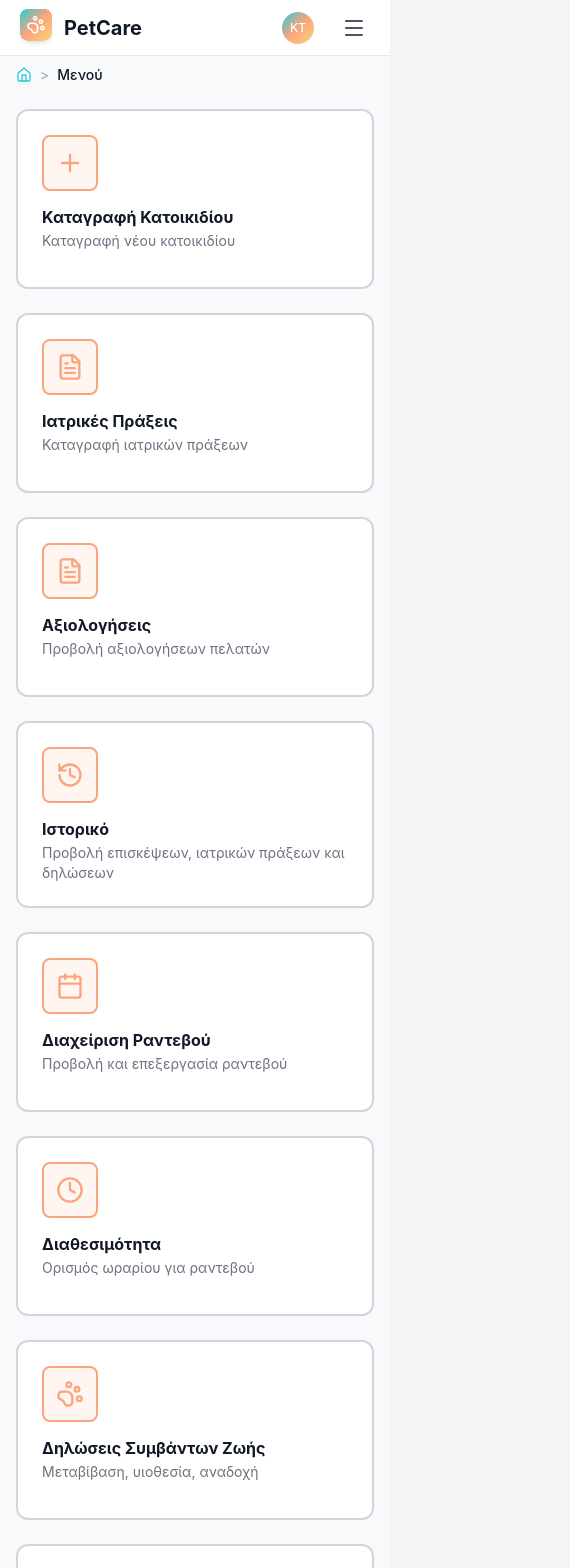
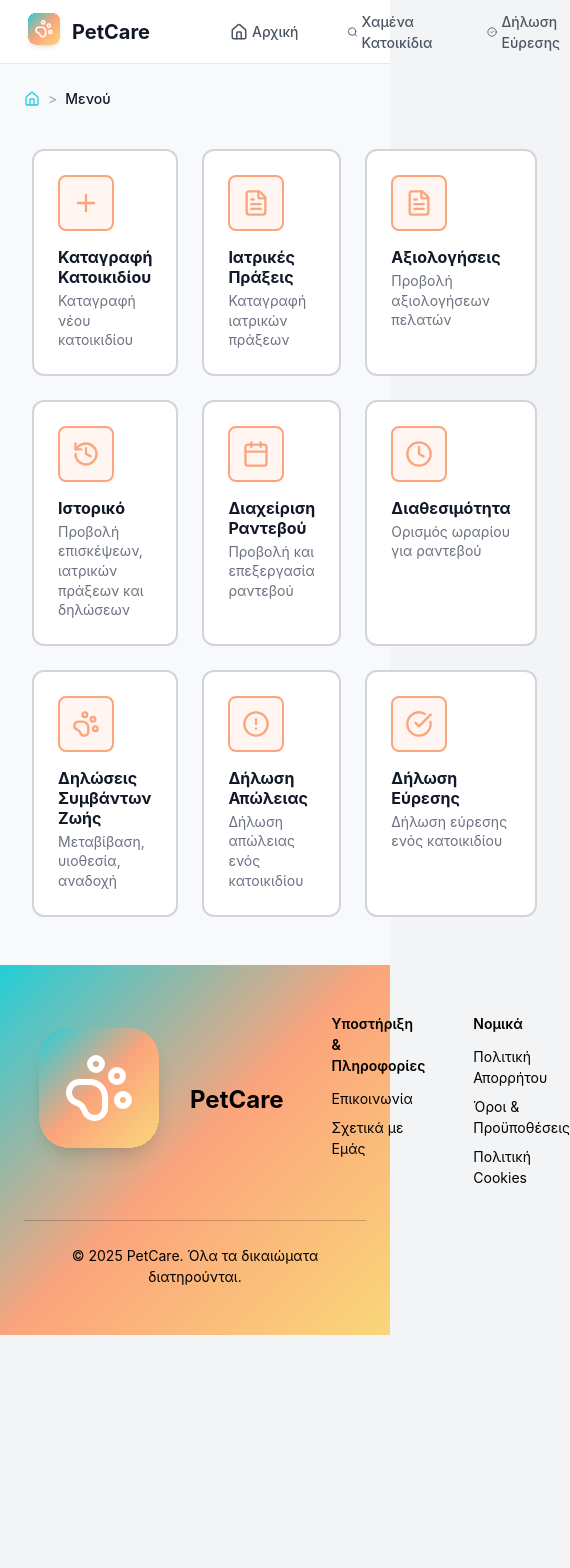
Before and after one commit to TheodoraManika/petcare, a React (Vite) app in the folder frontend/: page /vet/dashboard in a window 390 px wide. Shown: the top 1568 px of the page, 570 px wide, since content can reach past the window. After the commit the page ends 1335 px from the top, so only its background shows below. Built offline with nearby package versions, Linux system fonts and the light colour scheme.

Commit message:
removed mobile layout from everywhere

```diff
--- a/frontend/src/components/global/layout/Footer.css
+++ b/frontend/src/components/global/layout/Footer.css
@@ -14,7 +14,6 @@
   display: flex;
   justify-content: space-between;
   gap: var(--spacing-2xl);
-  flex-wrap: wrap;
 }
 
 .footer__brand {
@@ -79,20 +78,3 @@
   font-size: var(--font-size-sm);
   color: #000;
 }
-
-@media (max-width: 768px) {
-  .footer__content {
-    flex-direction: column;
-    align-items: center;
-    text-align: center;
-  }
-
-  .footer__links {
-    flex-direction: column;
-    gap: var(--spacing-lg);
-  }
-
-  .footer__link-group {
-    align-items: center;
-  }
-}
--- a/frontend/src/components/global/layout/Navbar.css
+++ b/frontend/src/components/global/layout/Navbar.css
@@ -28,6 +28,7 @@
   align-items: center;
   gap: var(--spacing-sm);
   text-decoration: none;
+  margin-right: 64px;
 }
 
 .navbar__logo-icon {
@@ -76,12 +77,6 @@
   height: 18px;
 }
 
-@media (max-width: 1024px) {
-  .navbar__nav-links {
-    display: none;
-  }
-}
-
 /* Right Section */
 .navbar__right {
   display: flex;
@@ -121,96 +116,13 @@
   color: var(--color-text-primary);
 }
 
+.navbar__profile-chevron {
+  width: 16px;
+  height: 16px;
+  color: var(--color-text-secondary);
+  transition: transform var(--transition-fast);
+}
+
 .navbar__profile-chevron--open {
   transform: rotate(180deg);
 }
-
-/* Mobile */
-.navbar__mobile-btn {
-  display: none;
-  align-items: center;
-  justify-content: center;
-  width: 40px;
-  height: 40px;
-  background: none;
-  border: none;
-  border-radius: var(--radius-md);
-  color: var(--color-text-secondary);
-  cursor: pointer;
-}
-
-.navbar__mobile-btn svg {
-  width: 24px;
-  height: 24px;
-}
-
-.navbar__mobile-menu {
-  display: none;
-  flex-direction: column;
-  padding: var(--spacing-md);
-  background-color: var(--color-bg-white);
-  border-top: 1px solid var(--color-border-light);
-}
-
-.navbar__mobile-link {
-  padding: 12px var(--spacing-md);
-  font-size: var(--font-size-md);
-  color: var(--color-text-secondary);
-  text-decoration: none;
-  border-radius: var(--radius-md);
-  transition: all var(--transition-fast);
-}
-
-.navbar__mobile-link:hover {
-  background-color: var(--color-bg-gray);
-  color: var(--color-text-primary);
-}
-
-.navbar__mobile-link {
-  display: flex;
-  align-items: center;
-  gap: var(--spacing-sm);
-}
-
-.navbar__mobile-link svg {
-  width: 18px;
-  height: 18px;
-}
-
-/* Responsive */
-@media (max-width: 1024px) {
-  .navbar__search {
-    display: none;
-  }
-
-  .navbar__profile-name {
-    display: none;
-  }
-}
-
-@media (max-width: 640px) {
-  .navbar {
-    height: 56px;
-  }
-
-  .navbar__container {
-    padding: 0 var(--spacing-md);
-  }
-
-  .navbar__profile-btn {
-    padding: 4px;
-    border: none;
-  }
-
-  .navbar__profile-chevron {
-    display: none;
-  }
-
-  .navbar__mobile-btn {
-    display: flex;
-  }
-
-  .navbar__mobile-menu {
-    display: flex;
-  }
-}
--- a/frontend/src/components/global/layout/Navbar.jsx
+++ b/frontend/src/components/global/layout/Navbar.jsx
@@ -1,6 +1,6 @@
 import React, { useState } from 'react';
 import { Link } from 'react-router-dom';
-import { Menu, X, ChevronDown, Home, Search, CheckCircle2, Stethoscope, Info } from 'lucide-react';
+import { ChevronDown, Home, Search, CheckCircle2, Stethoscope, Info, Menu } from 'lucide-react';
 import { ROUTES } from '../../../utils/constants';
 import Avatar from '../ui/Avatar';
 import './Navbar.css';
@@ -9,7 +9,6 @@ import './Navbar.css';
  * Navbar component
  */
 const Navbar = () => {
-  const [isMobileMenuOpen, setIsMobileMenuOpen] = useState(false);
   const [isProfileOpen, setIsProfileOpen] = useState(false);
 
   // Get user data from localStorage or use default
@@ -33,10 +32,6 @@ const Navbar = () => {
   };
 
   const user = getUserData();
-
-  const toggleMobileMenu = () => {
-    setIsMobileMenuOpen(!isMobileMenuOpen);
-  };
 
   const toggleProfileMenu = () => {
     setIsProfileOpen(!isProfileOpen);
@@ -97,7 +92,7 @@ const Navbar = () => {
 
         {/* Right Section */}
         <div className="navbar__right">
-          {/* Navigation Links - Desktop */}
+          {/* Navigation Links */}
           <div className="navbar__nav-links">
             {navLinks.map((link, index) => (
               <Link key={index} to={link.to} className="navbar__nav-link">
@@ -124,29 +119,8 @@ const Navbar = () => {
               <ChevronDown className={`navbar__profile-chevron ${isProfileOpen ? 'navbar__profile-chevron--open' : ''}`} />
             </button>
           </div>
-
-          {/* Mobile Menu Button */}
-          <button
-            className="navbar__mobile-btn"
-            onClick={toggleMobileMenu}
-            aria-label={isMobileMenuOpen ? 'Κλείσιμο μενού' : 'Άνοιγμα μενού'}
-          >
-            {isMobileMenuOpen ? <X /> : <Menu />}
-          </button>
         </div>
       </div>
-
-      {/* Mobile Menu */}
-      {isMobileMenuOpen && (
-        <div className="navbar__mobile-menu">
-          {navLinks.map((link, index) => (
-            <Link key={index} to={link.to} className="navbar__mobile-link" onClick={toggleMobileMenu}>
-              {link.icon}
-              <span>{link.label}</span>
-            </Link>
-          ))}
-        </div>
-      )}
     </nav>
   );
 };
--- a/frontend/src/components/global/layout/PageLayout.css
+++ b/frontend/src/components/global/layout/PageLayout.css
@@ -49,17 +49,3 @@
   margin: 0 auto;
   width: 100%;
 }
-
-@media (max-width: 640px) {
-  .page-layout__main {
-    padding-top: 56px; /* Mobile navbar height */
-  }
-
-  .page-layout__content {
-    padding: 0 var(--spacing-md) var(--spacing-md);
-  }
-
-  .page-layout__breadcrumbs {
-    padding: var(--spacing-sm) var(--spacing-md);
-  }
-}
--- a/frontend/src/pages/common/ConfirmationPage.css
+++ b/frontend/src/pages/common/ConfirmationPage.css
@@ -60,11 +60,3 @@
 .confirmation-btn:hover {
   opacity: 0.95;
 }
-
-@media (max-width: 640px) {
-  .confirmation-card {
-    width: calc(100% - 40px);
-    padding: 24px;
-    margin-top: 28px;
-  }
-}
--- a/frontend/src/pages/vet/Dashboard.css
+++ b/frontend/src/pages/vet/Dashboard.css
@@ -10,15 +10,3 @@
   max-width: 1200px;
   margin: 0 auto;
 }
-
-@media (max-width: 1024px) {
-  .dashboard__cards {
-    grid-template-columns: repeat(2, 1fr);
-  }
-}
-
-@media (max-width: 640px) {
-  .dashboard__cards {
-    grid-template-columns: 1fr;
-  }
-}
```
